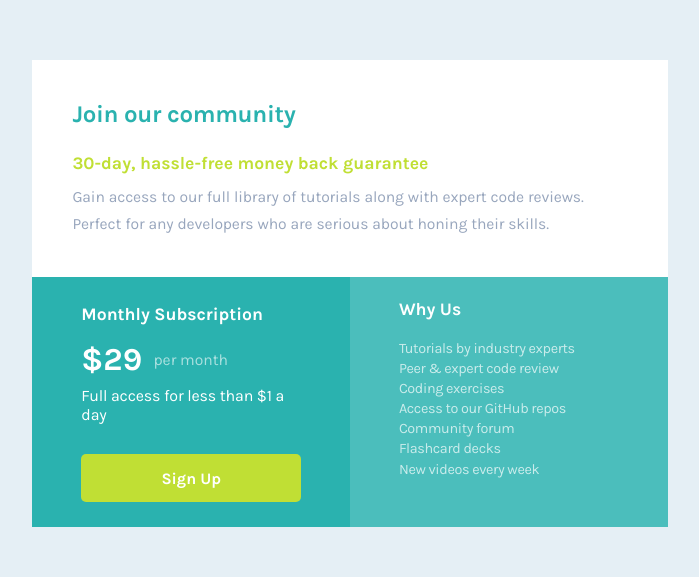
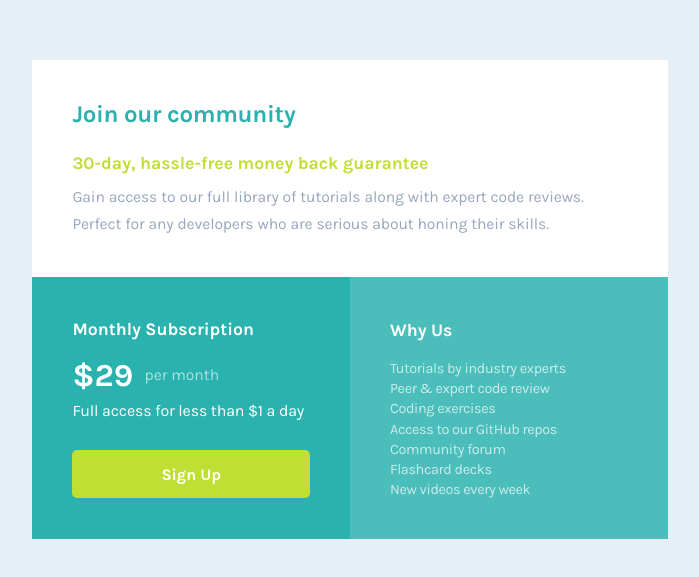
Before and after one commit to Ozolao/single-price-grid-component, a website: page app/index.html in a window 1280 px wide. Shown: the part 103-680 px from the top of the page, without its empty margins (290-989 px from the left). Drawn offline with nearby package versions, Linux system fonts and the light colour scheme; files that its build step writes are made by us from their sources.

Commit message:
Finish desktop

```diff
--- a/app/styles/_subscription.scss
+++ b/app/styles/_subscription.scss
@@ -61,57 +61,7 @@
 
   // Subscription block
   .subscription {
-    width     : 50%;
-    // padding: .9375rem 7.7%;
+    width  : 50%;
+    padding: 1.9rem 6.3% 1.5rem;
   }
-
-
-  /*
-  // Subscription elements
-  .subscription__h1 {
-    font-size: 1.1rem;
-  }
-
-
-  .subscription__h2 {
-    display      : flex;
-    align-items  : center;
-    margin-top   : 1.1rem;
-    margin-bottom: 1.1rem;
-
-    font-size: 2rem;
-
-    span {
-      padding-left: .7rem;
-
-      font-size  : .98rem;
-      font-weight: 400;
-      opacity    : .6;
-    }
-  }
-
-
-  .subscription__p {
-    margin-top: -.65rem;
-
-    letter-spacing: -.01rem;
-  }
-
-
-  .subscription__button {
-    width         : 100%;
-    padding-top   : .90625rem;
-    padding-bottom: .90625rem;
-    margin-top    : .90625rem;
-    margin-bottom : .625rem;
-
-    color      : white;
-    font-size  : 1rem;
-    font-weight: 700;
-
-    background-color: $secondary-color;
-    border          : none;
-    border-radius   : .3125rem;
-  }
-  */
 }
--- a/app/styles/_why-us.scss
+++ b/app/styles/_why-us.scss
@@ -36,32 +36,7 @@
 
   // Why us block
   .why-us {
-    width     : 50%;
-    // padding: .62rem 7.7%;
+    width  : 50%;
+    padding: 1.9rem 6.3% 1.5rem;
   }
-
-
-  /*
-  // Why us elements
-  .why-us__h1 {
-    margin-top: .79rem;
-
-    font-size: 1.1rem;
-  }
-
-
-  .why-us__ul {
-    margin-top: 1.2rem;
-
-    padding-left: 0;
-
-    list-style: none;
-
-    font-size     : .9rem;
-    line-height   : 1.4;
-    letter-spacing: -.023rem;
-
-    opacity: .7;
-  }
-  */
 }
```
